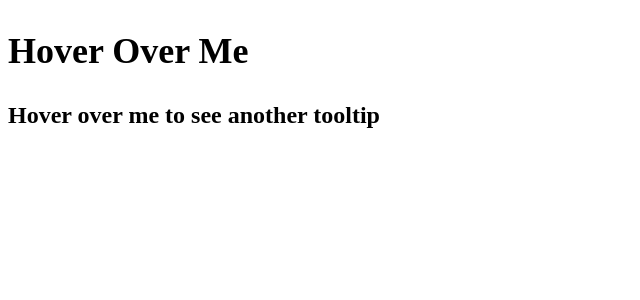
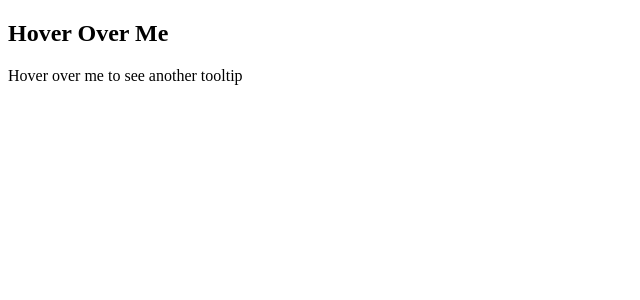
Before and after one commit to acciojob/react-composition-3-121ShoryaSingh, a React app: page / in a window 1280 px wide. Shown: the top 300 px of the page, without its empty margins (0-640 px from the left). Built offline with nearby package versions, Linux system fonts and the light colour scheme.

Commit message:
seventh try

```diff
--- a/src/components/Tooltip.js
+++ b/src/components/Tooltip.js
@@ -1,27 +1,21 @@
-import React, { useEffect, useState } from 'react';
+import React, { useState } from 'react';
 
 const Tooltip = ({ children, text }) => {
   const [isVisible, setIsVisible] = useState(false);
 
-  const handleMouseEnter = () => {
-    setIsVisible(true);
-  };
+  const childWithTooltip = React.cloneElement(children, {
+    className: 'tooltip',
+    onMouseEnter: () => setIsVisible(true),
+    onMouseLeave: () => setIsVisible(false),
+    children: (
+      <>
+        {children.props.children}
+        {isVisible && <div className="tooltiptext">{text}</div>}
+      </>
+    ),
+  });
 
-  const handleMouseLeave = () => {
-    setIsVisible(false);
-  };
-  return (
-    <>
-      <h2
-        className="tooltip"
-        onMouseEnter={handleMouseEnter}
-        onMouseLeave={handleMouseLeave}
-      >
-        {children}
-        {isVisible && <div className="tooltiptext">{text}</div>}
-      </h2>
-    </>
-  );
+  return childWithTooltip;
 };
 
 export default Tooltip;
```
